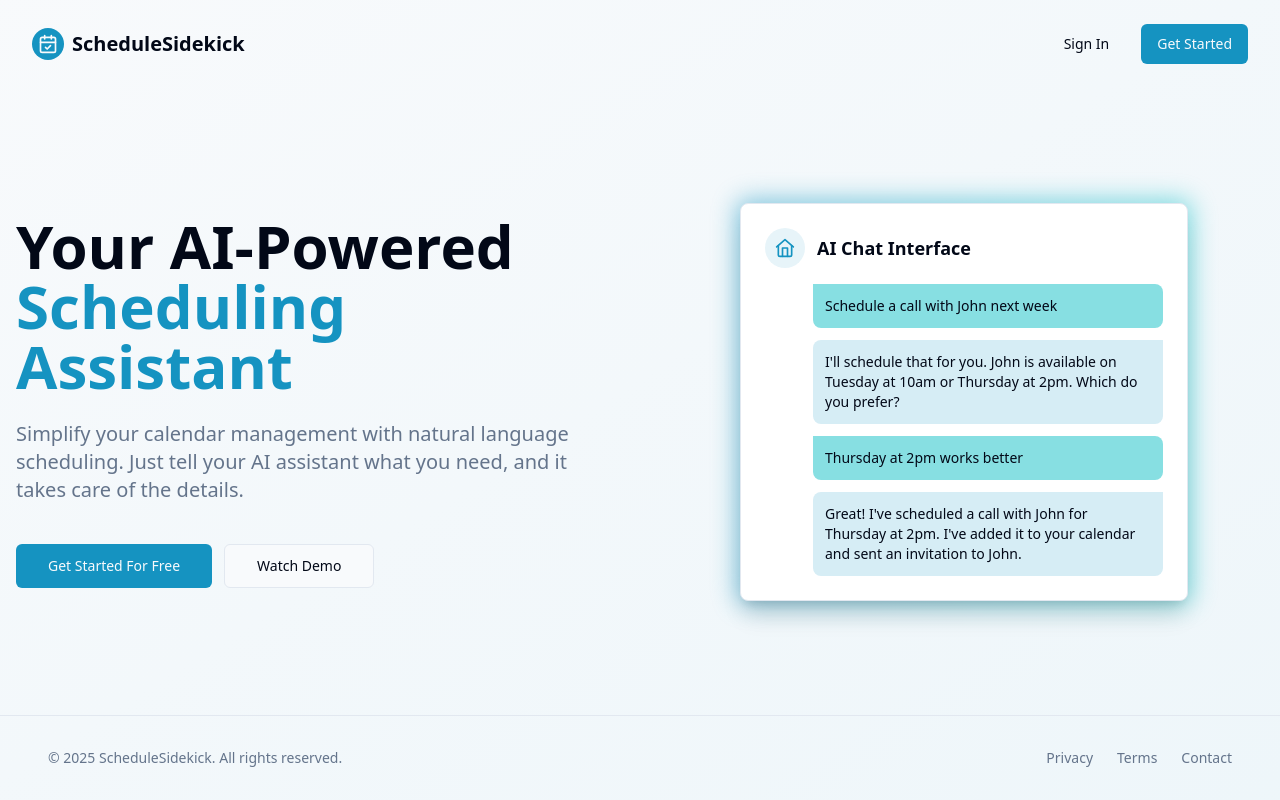
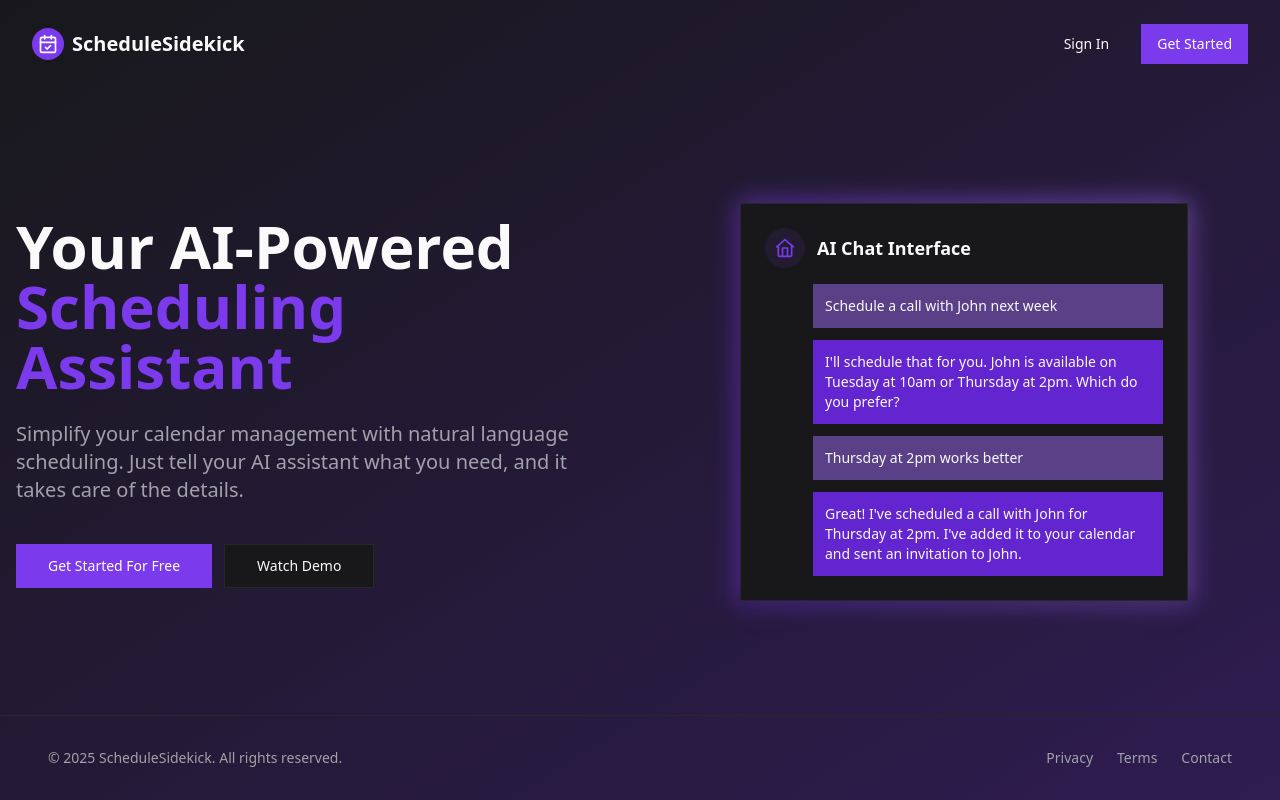
Before and after one commit to shreekrishna-0203/schedule-sidekick-ai, a React (Vite) app: page / in a window 1280 px wide. Built offline with nearby package versions, Linux system fonts and the light colour scheme.

Commit message:
feat: Add theme color customization
This commit introduces a new CSS file to allow for theme color customization.

```diff
--- a/src/index.css
+++ b/src/index.css
@@ -1,92 +1,63 @@
+
 @tailwind base;
 @tailwind components;
 @tailwind utilities;
 
 @layer base {
   :root {
-    --background: 210 40% 98%;
-    --foreground: 222.2 84% 4.9%;
+    /* Primary color palette - Vivid Purple Theme */
+    --background: 240 5.9% 10%;
+    --foreground: 0 0% 98%;
 
-    --card: 0 0% 100%;
-    --card-foreground: 222.2 84% 4.9%;
+    --card: 240 5.9% 10%;
+    --card-foreground: 0 0% 98%;
 
-    --popover: 0 0% 100%;
-    --popover-foreground: 222.2 84% 4.9%;
+    --primary: 262.1 83.3% 57.8%; /* Vivid Purple */
+    --primary-foreground: 0 0% 100%;
 
-    --primary: 196 80% 42%; /* Teal blue */
-    --primary-foreground: 210 40% 98%;
+    --secondary: 262.1 70% 47.8%;
+    --secondary-foreground: 0 0% 98%;
 
-    --secondary: 196 60% 90%;
-    --secondary-foreground: 196 80% 24%;
+    --muted: 240 3.7% 15.9%;
+    --muted-foreground: 240 5% 64.9%;
 
-    --muted: 210 40% 96.1%;
-    --muted-foreground: 215.4 16.3% 46.9%;
-
-    --accent: 182 85% 42%; /* Accent teal */
+    --accent: 262.1 83.3% 67.8%; /* Lighter Purple */
     --accent-foreground: 0 0% 100%;
 
     --destructive: 0 84.2% 60.2%;
-    --destructive-foreground: 210 40% 98%;
+    --destructive-foreground: 0 0% 98%;
 
-    --border: 214.3 31.8% 91.4%;
-    --input: 214.3 31.8% 91.4%;
-    --ring: 196 80% 42%;
-
-    --radius: 0.5rem;
-
-    --sidebar-background: 0 0% 98%;
-
-    --sidebar-foreground: 240 5.3% 26.1%;
-
-    --sidebar-primary: 240 5.9% 10%;
-
-    --sidebar-primary-foreground: 0 0% 98%;
-
-    --sidebar-accent: 240 4.8% 95.9%;
-
-    --sidebar-accent-foreground: 240 5.9% 10%;
-
-    --sidebar-border: 220 13% 91%;
-
-    --sidebar-ring: 217.2 91.2% 59.8%;
+    --border: 240 3.7% 15.9%;
+    --input: 240 3.7% 15.9%;
+    --ring: 262.1 83.3% 57.8%;
   }
 
   .dark {
-    --background: 222.2 84% 4.9%;
-    --foreground: 210 40% 98%;
+    /* Dark mode variations */
+    --background: 240 5.9% 10%;
+    --foreground: 0 0% 98%;
 
-    --card: 222.2 84% 4.9%;
-    --card-foreground: 210 40% 98%;
+    --card: 240 5.9% 10%;
+    --card-foreground: 0 0% 98%;
 
-    --popover: 222.2 84% 4.9%;
-    --popover-foreground: 210 40% 98%;
+    --primary: 262.1 83.3% 57.8%; /* Vivid Purple */
+    --primary-foreground: 0 0% 100%;
 
-    --primary: 210 40% 98%;
-    --primary-foreground: 222.2 47.4% 11.2%;
+    --secondary: 262.1 70% 47.8%;
+    --secondary-foreground: 0 0% 98%;
 
-    --secondary: 217.2 32.6% 17.5%;
-    --secondary-foreground: 210 40% 98%;
+    --muted: 240 3.7% 15.9%;
+    --muted-foreground: 240 5% 64.9%;
 
-    --muted: 217.2 32.6% 17.5%;
-    --muted-foreground: 215 20.2% 65.1%;
+    --accent: 262.1 83.3% 67.8%; /* Lighter Purple */
+    --accent-foreground: 0 0% 100%;
 
-    --accent: 217.2 32.6% 17.5%;
-    --accent-foreground: 210 40% 98%;
+    --destructive: 0 84.2% 60.2%;
+    --destructive-foreground: 0 0% 98%;
 
-    --destructive: 0 62.8% 30.6%;
-    --destructive-foreground: 210 40% 98%;
-
-    --border: 217.2 32.6% 17.5%;
-    --input: 217.2 32.6% 17.5%;
-    --ring: 212.7 26.8% 83.9%;
-    --sidebar-background: 240 5.9% 10%;
-    --sidebar-foreground: 240 4.8% 95.9%;
-    --sidebar-primary: 224.3 76.3% 48%;
-    --sidebar-primary-foreground: 0 0% 100%;
-    --sidebar-accent: 240 3.7% 15.9%;
-    --sidebar-accent-foreground: 240 4.8% 95.9%;
-    --sidebar-border: 240 3.7% 15.9%;
-    --sidebar-ring: 217.2 91.2% 59.8%;
+    --border: 240 3.7% 15.9%;
+    --input: 240 3.7% 15.9%;
+    --ring: 262.1 83.3% 57.8%;
   }
 }
 
@@ -94,8 +65,18 @@
   * {
     @apply border-border;
   }
-
   body {
     @apply bg-background text-foreground;
   }
 }
+
+/* Custom utility classes for enhanced theming */
+@layer utilities {
+  .glass-theme {
+    @apply backdrop-blur-lg bg-primary/10 border border-primary/20 rounded-xl;
+  }
+
+  .text-gradient-theme {
+    @apply bg-gradient-to-br from-primary via-primary/80 to-primary/60 bg-clip-text text-transparent;
+  }
+}
```
